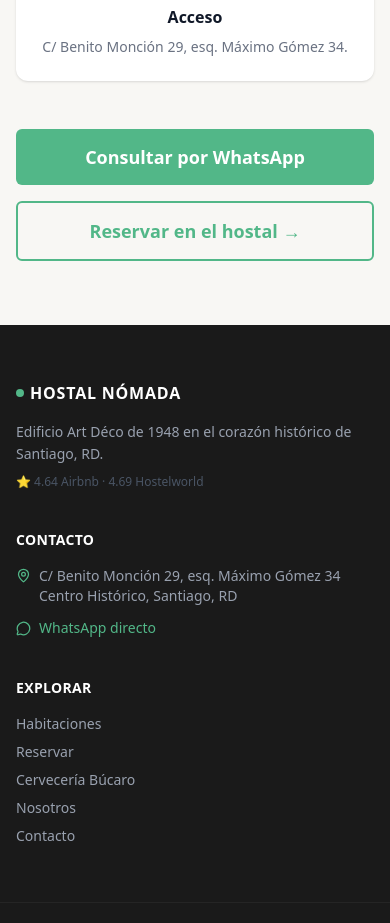
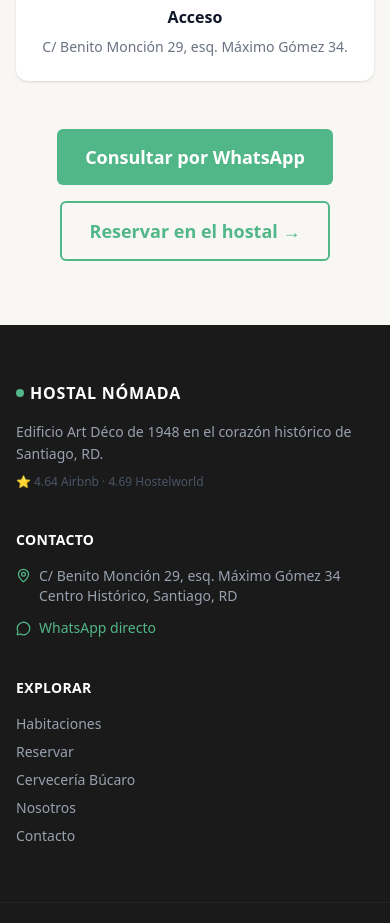
Before and after one commit to hostalnomadard-ux/HostalNomadaRD.com, a Next.js app in the folder Website/: page /cerveceria in a window 390 px wide. Shown: the part 1600-2523 px from the top of the page. Built offline with nearby package versions, Linux system fonts and the light colour scheme; no server answers.

Commit message:
fix: remove redundant text-center on flex CTA container in /cerveceria

```diff
--- a/Website/app/cerveceria/page.tsx
+++ b/Website/app/cerveceria/page.tsx
@@ -61,7 +61,7 @@
           </div>
         </div>
 
-        <div className="text-center flex flex-col sm:flex-row gap-4 justify-center">
+        <div className="flex flex-col sm:flex-row gap-4 justify-center items-center">
           <Button href="https://wa.me/18297557202" size="lg">
             Consultar por WhatsApp
           </Button>
```
